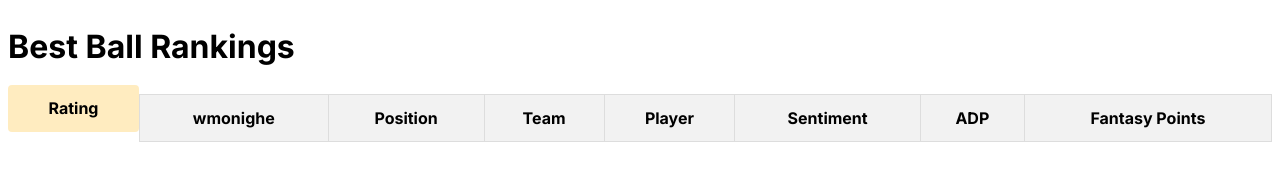
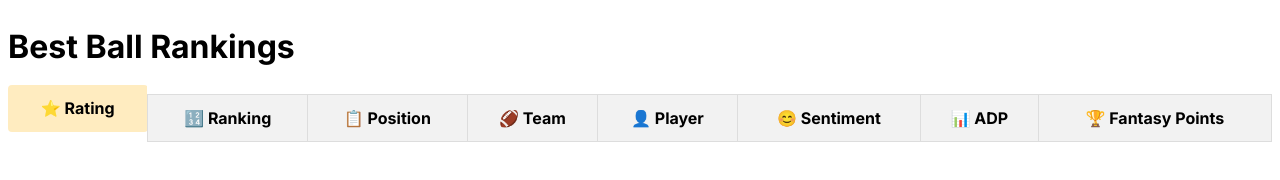
Before and after one commit to wmonighe/bestballranks, a plain HTML site: page index.html in a window 1280 px wide. Drawn offline with Linux system fonts and the light colour scheme; no server answers.

Commit message:
Add emojis to table headings

```diff
--- a/index.html
+++ b/index.html
@@ -76,14 +76,14 @@
   <table id="rankings-table">
     <thead>
       <tr>
-        <th class="rating-column">Rating</th>
-        <th>wmonighe</th>
-        <th>Position</th>
-        <th>Team</th>
-        <th>Player</th>
-        <th>Sentiment</th>
-        <th>ADP</th>
-        <th>Fantasy Points</th>
+        <th class="rating-column">⭐ Rating</th>
+        <th>🔢 Ranking</th>
+        <th>📋 Position</th>
+        <th>🏈 Team</th>
+        <th>👤 Player</th>
+        <th>😊 Sentiment</th>
+        <th>📊 ADP</th>
+        <th>🏆 Fantasy Points</th>
       </tr>
     </thead>
     <tbody></tbody>
```
